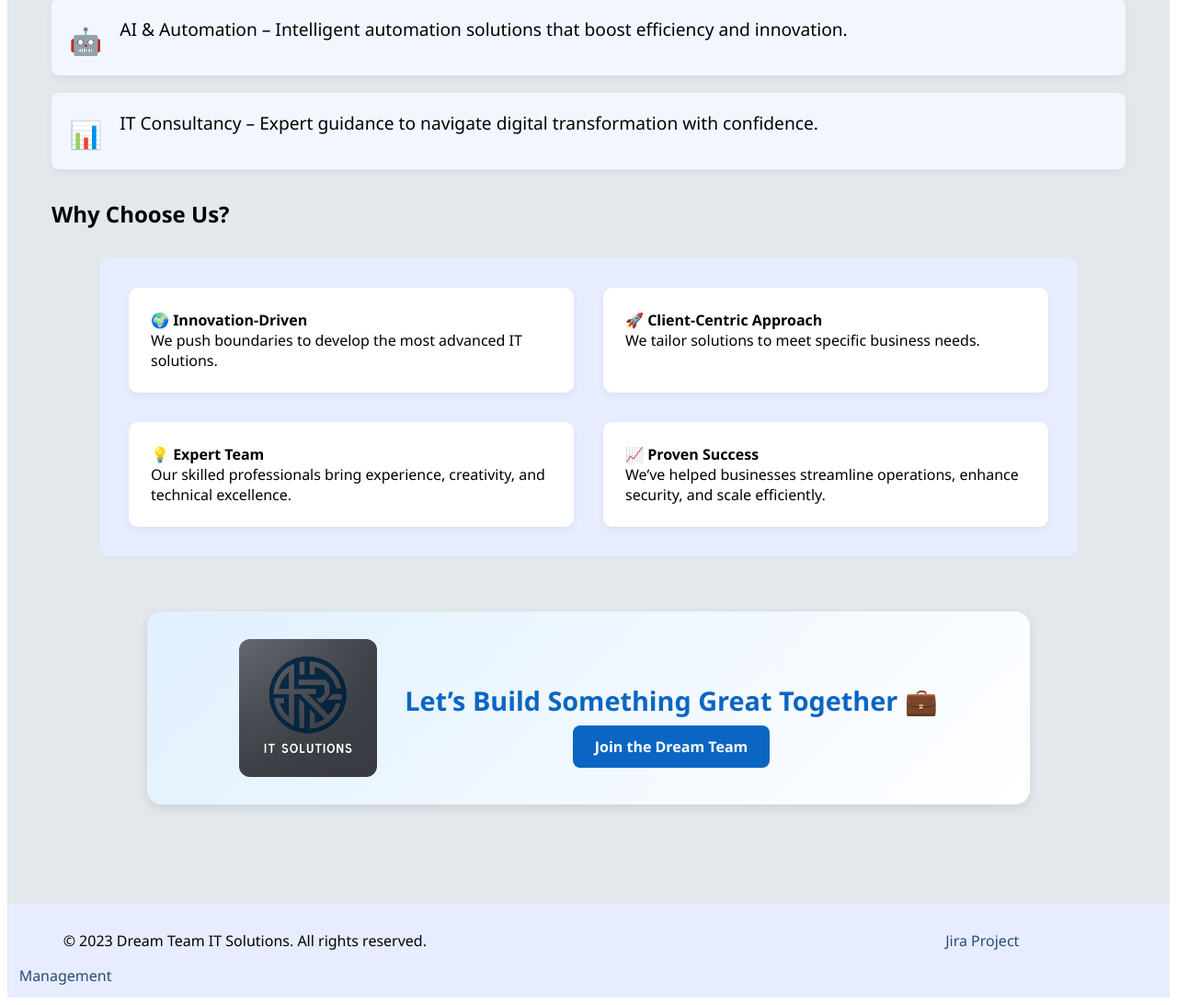
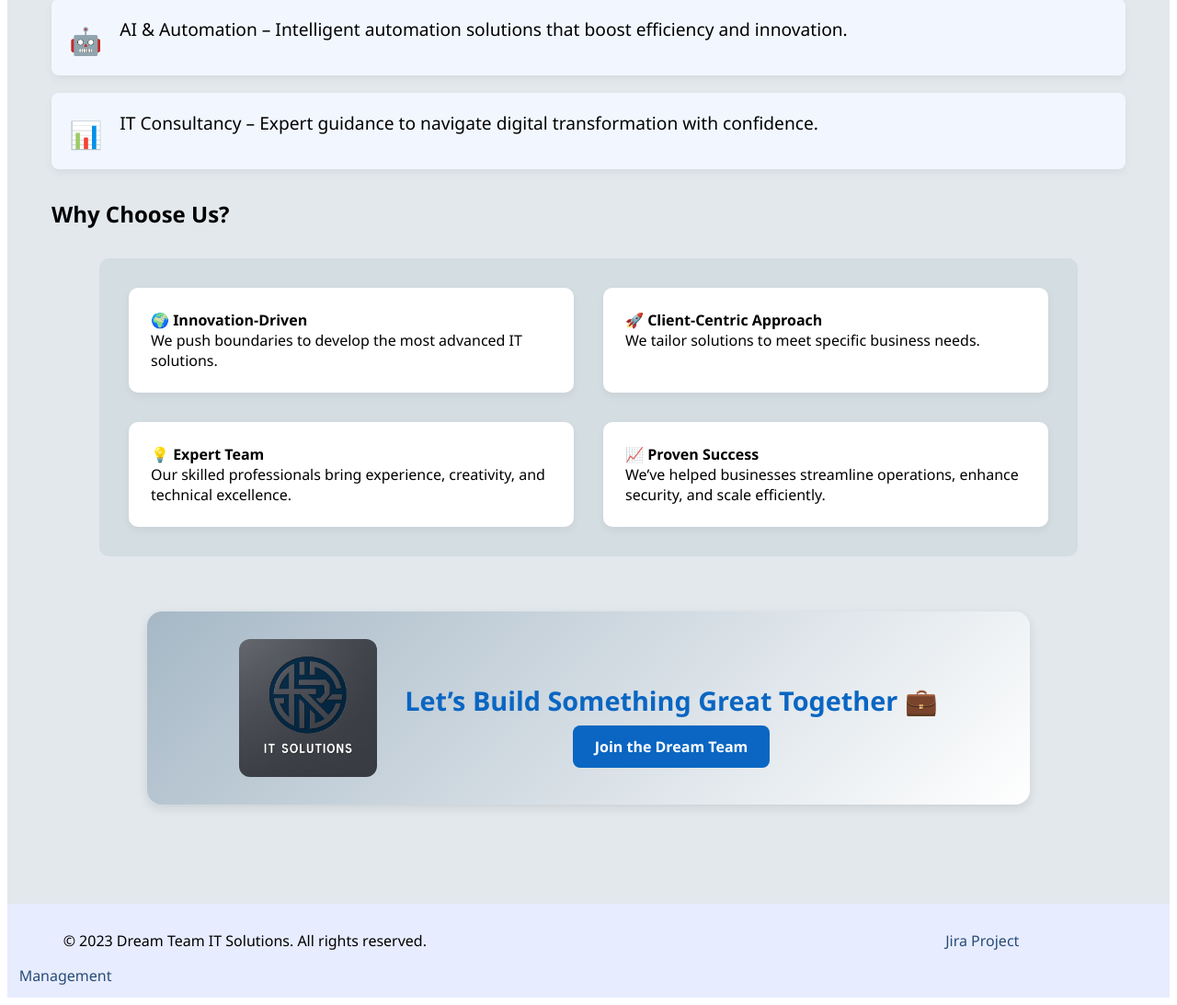
Before and after one commit to Remy-Amor/dream_team_COS10026_project, a PHP site: page / in a window 1280 px wide. Shown: the part 1380-2473 px from the top of the page at 92% size. Run offline with PHP 8.4, Linux system fonts and the light colour scheme.

Commit message:
Final Push

```diff
--- a/project1/styles/styles.css
+++ b/project1/styles/styles.css
@@ -80,6 +80,7 @@ header a:hover {
 /* First Paragraph Styling - Aman*/
 
 /* Use of Chatgpt - how can I target only the first paragraph in main parent */
+/* Stack overflow - CSS styling for paragraphs */
 main > p:first-of-type {
     font-size: 1.2em;
     margin: 1em auto 2em auto;
@@ -149,12 +150,13 @@ h1{
 }
 
 /* Styles for the value grid (Why Choose us sections) - Amanuial */
+/* Stack overflow - techniques for CSS grid layout and border radius styling*/
 .value-grid {
     display: grid;
     grid-template-columns: repeat(2, 1fr); /* Two columns */
     gap: 2em;
     padding: 2em;
-    background-color: #E7ECFF;
+    background-color: #d4dde1;
     border-radius: 10px;
     margin: 2em auto;
     max-width: 1000px;
@@ -186,7 +188,7 @@ h1{
     padding: 30px;
     max-width: 900px;
     border-radius: 16px;
-    background: linear-gradient(135deg, #e0f0ff, #ffffff);
+    background: linear-gradient(135deg, #a6b8c6, #ffffff);
     box-shadow: 0 4px 12px rgba(0, 0, 0, 0.1);
     flex-wrap: wrap;
 }
```
